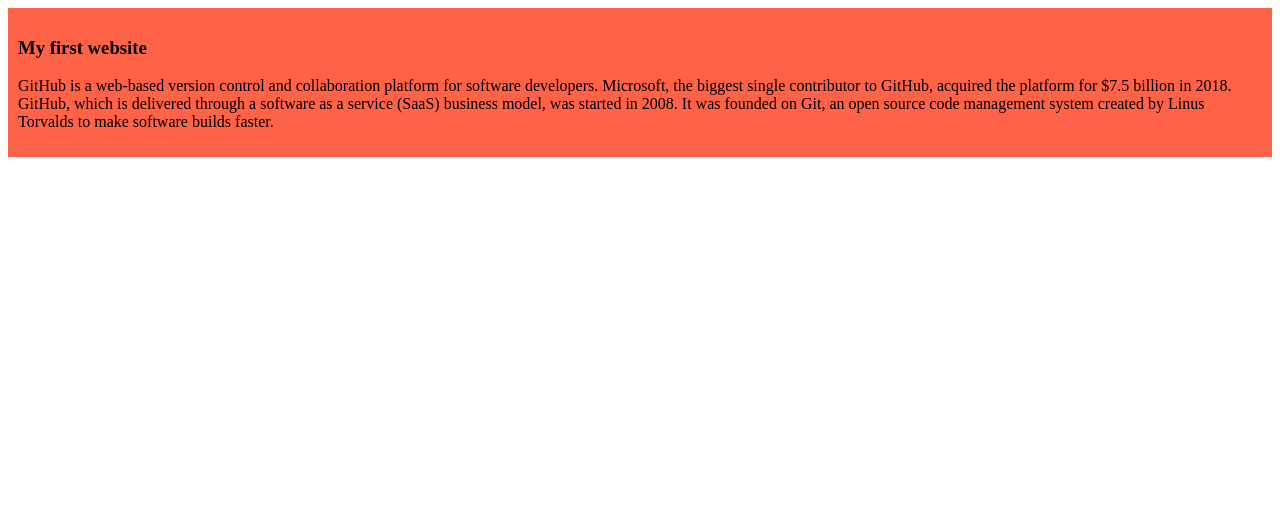
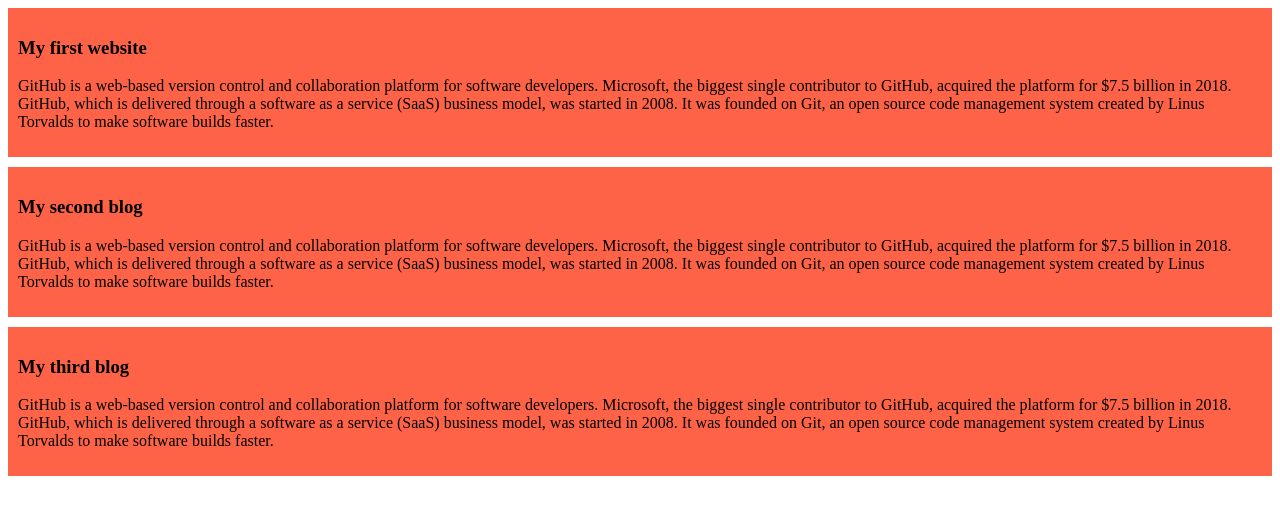
Before and after one commit to Sara-Ritu/my-simple-website, a plain HTML site: page Index.html in a window 1280 px wide. Drawn offline with Linux system fonts and the light colour scheme.

Commit message:
added the second and the third blog

```diff
--- a/Index.html
+++ b/Index.html
@@ -11,5 +11,13 @@
         <h3>My first website</h3>
         <p>GitHub is a web-based version control and collaboration platform for software developers. Microsoft, the biggest single contributor to GitHub, acquired the platform for $7.5 billion in 2018. GitHub, which is delivered through a software as a service (SaaS) business model, was started in 2008. It was founded on Git, an open source code management system created by Linus Torvalds to make software builds faster.</p>
     </div>
+    <div>
+        <h3>My second blog</h3>
+        <p>GitHub is a web-based version control and collaboration platform for software developers. Microsoft, the biggest single contributor to GitHub, acquired the platform for $7.5 billion in 2018. GitHub, which is delivered through a software as a service (SaaS) business model, was started in 2008. It was founded on Git, an open source code management system created by Linus Torvalds to make software builds faster.</p>
+    </div>
+    <div>
+        <h3>My third blog</h3>
+        <p>GitHub is a web-based version control and collaboration platform for software developers. Microsoft, the biggest single contributor to GitHub, acquired the platform for $7.5 billion in 2018. GitHub, which is delivered through a software as a service (SaaS) business model, was started in 2008. It was founded on Git, an open source code management system created by Linus Torvalds to make software builds faster.</p>
+    </div>
 </body>
 </html>
--- a/styles/Blog.css
+++ b/styles/Blog.css
@@ -1,4 +1,5 @@
 div{
     background-color: tomato;
     padding: 10px;
+    margin-bottom: 10px;
 }
```
